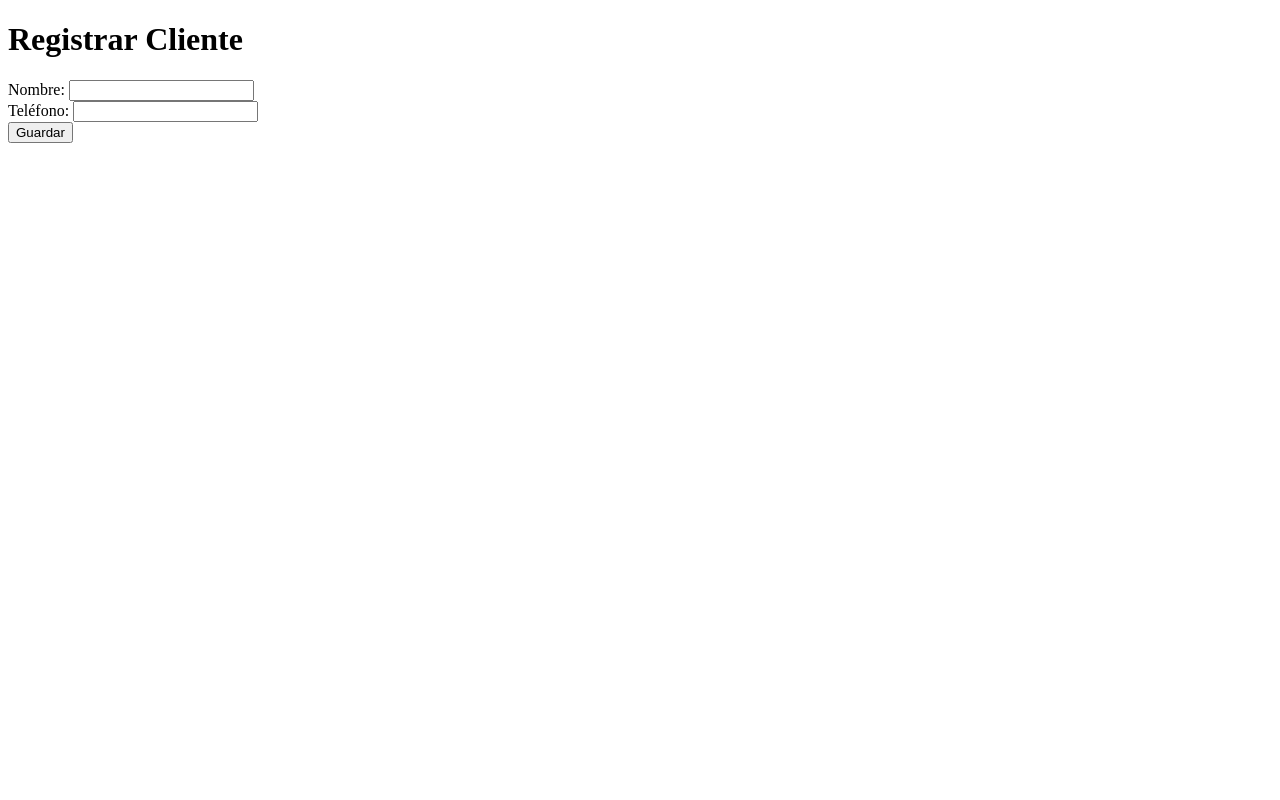
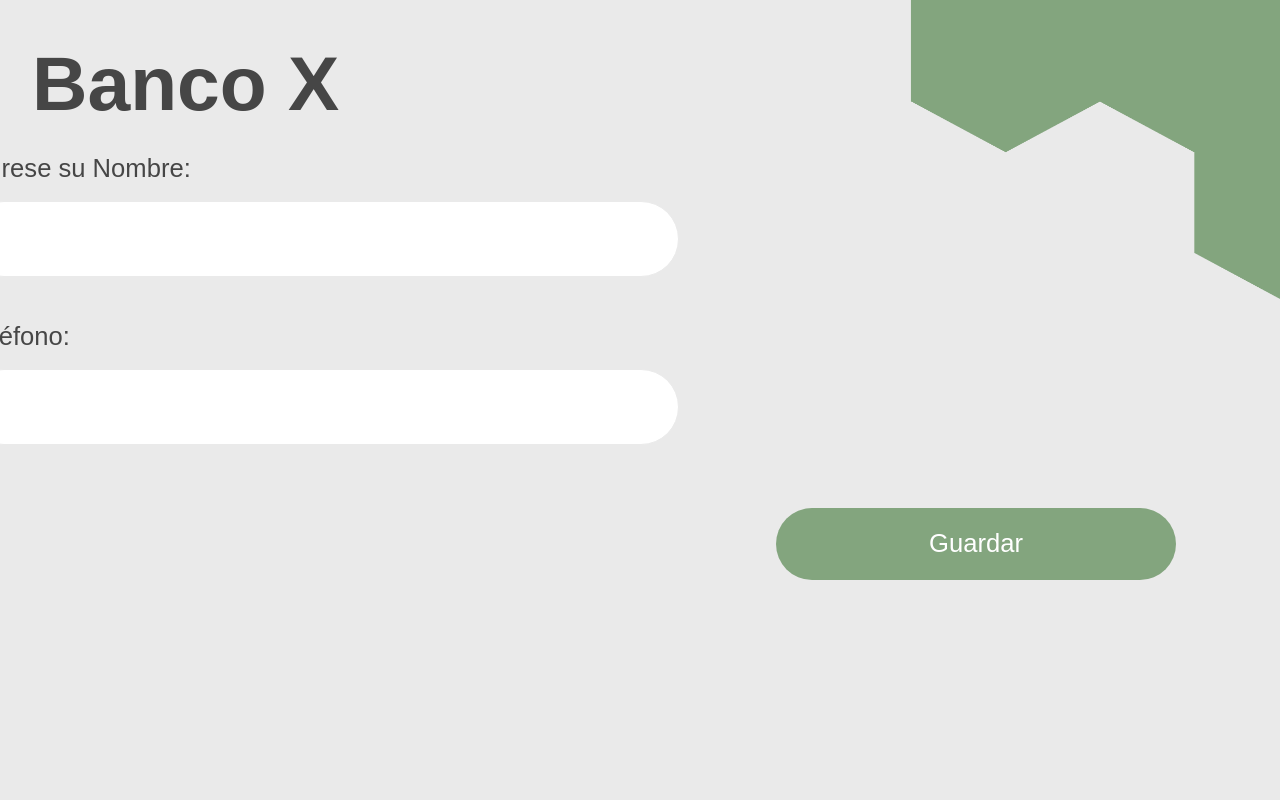
Before and after one commit to andreschacua/turnosBanco2, a Django app: page /registro-cliente/1/ in a window 1280 px wide. Run offline with Django 3.2, Linux system fonts and the light colour scheme.

Commit message:
pagina formulario grafica

```diff
--- a/inicio_usuarios/static/css/formulario.css
+++ b/inicio_usuarios/static/css/formulario.css
@@ -0,0 +1,83 @@
+body {
+    background-color: #EAEAEA;
+    margin: 0;
+    padding: 0;
+    display: flex;
+    flex-direction: column;
+    align-items: center;
+    height: 100vh;
+    font-family: Arial, Helvetica, sans-serif;
+}
+
+/* Imagen de los rombos */
+.bottom-left-image {
+    position: absolute;
+    top: 0;
+    right: 0;
+    margin: 0;
+    width: 30vw; /* Ajusta el tamaño relativo al viewport */
+}
+
+/* Banco X */
+h1 {
+    width: 100%;
+    text-align: left;
+    margin-top: 2%;
+    padding-left: 5%;
+    font-family: Arial, Helvetica, sans-serif;
+    font-style: normal;
+    font-weight: 700;
+    font-size: 6vw;  /* Use viewport width to make it responsive */
+    line-height: 1.5;
+    color: #464646;
+}
+
+/* Form Styles */
+form {
+    display: flex;
+    flex-direction: column;
+    align-items: left;
+    width: 100%;
+    max-width: 900px;
+    margin-top: -3%;
+    margin-left: -35%;
+}
+
+/* Label Styles */
+label {
+    width: 100%;
+    text-align: left;
+    margin-bottom: 2%;
+    font-family: Arial, Helvetica, sans-serif;
+    font-size: 2vw;  /* Use viewport width to make it responsive */
+    color: #464646;
+}
+
+/* Input Styles */
+input[type="text"] {
+    width: 100%;
+    max-width: 700px;
+    height: 9vh;
+    margin-bottom: 3%;
+    padding-left: 1%;
+    background: #FFFFFF;
+    border-radius: 50px;
+    border: 1px solid #EAEAEA;
+    font-family: Arial, Helvetica, sans-serif;
+    font-size: 3vw;  /* Use viewport width to make it responsive */
+}
+
+/* Button Styles */
+button[type="submit"] {
+    width: 60%;
+    max-width: 400px;
+    height: 9vh;
+    margin-top: 2%;
+    margin-left: 90%;
+    background: #83A57E;
+    border-radius: 50px;
+    border: none;
+    font-family: Arial, Helvetica, sans-serif;
+    font-size: 2vw;  /* Use viewport width to make it responsive */
+    color: #FFFFFF;
+}
--- a/inicio_usuarios/static/css/index.css
+++ b/inicio_usuarios/static/css/index.css
@@ -23,14 +23,12 @@ h1 {
     width: 100%;
     text-align: left;
     margin-top: 2%;
-    margin-left: 5%;
-
+    padding-left: 5%;
     font-family: Arial, Helvetica, sans-serif;
     font-style: normal;
     font-weight: 700;
     font-size: 6vw;  /* Use viewport width to make it responsive */
     line-height: 1.5;
-
     color: #464646;
 }
 
@@ -48,7 +46,6 @@ p {
     width: 100%;
     text-align: left;
     margin-left: -42%;
-
     font-family: Arial, Helvetica, sans-serif;
     font-style: normal;
     font-weight: 400;
--- a/inicio_usuarios/templates/registro_cliente.html
+++ b/inicio_usuarios/templates/registro_cliente.html
@@ -4,12 +4,15 @@
     <meta charset="UTF-8">
     <meta name="viewport" content="width=device-width, initial-scale=1.0">
     <title>Registro Cliente</title>
+    {% load static %}
+    <link rel="stylesheet" href="{% static 'css/formulario.css' %}">
 </head>
 <body>
-    <h1>Registrar Cliente</h1>
+    <h1>Banco X</h1>
+    <img src="{% static 'images/rombos2.png' %}" alt="Figura" class="bottom-left-image">
     <form method="post">
         {% csrf_token %}
-        <label for="nombre">Nombre:</label>
+        <label for="nombre">Ingrese su Nombre:</label>
         <input type="text" id="nombre" name="nombre" required><br>
         <label for="telefono">Teléfono:</label>
         <input type="text" id="telefono" name="telefono" required><br>
```
Also changed, not shown: inicio_usuarios/static/images/rombos2.png (added).
